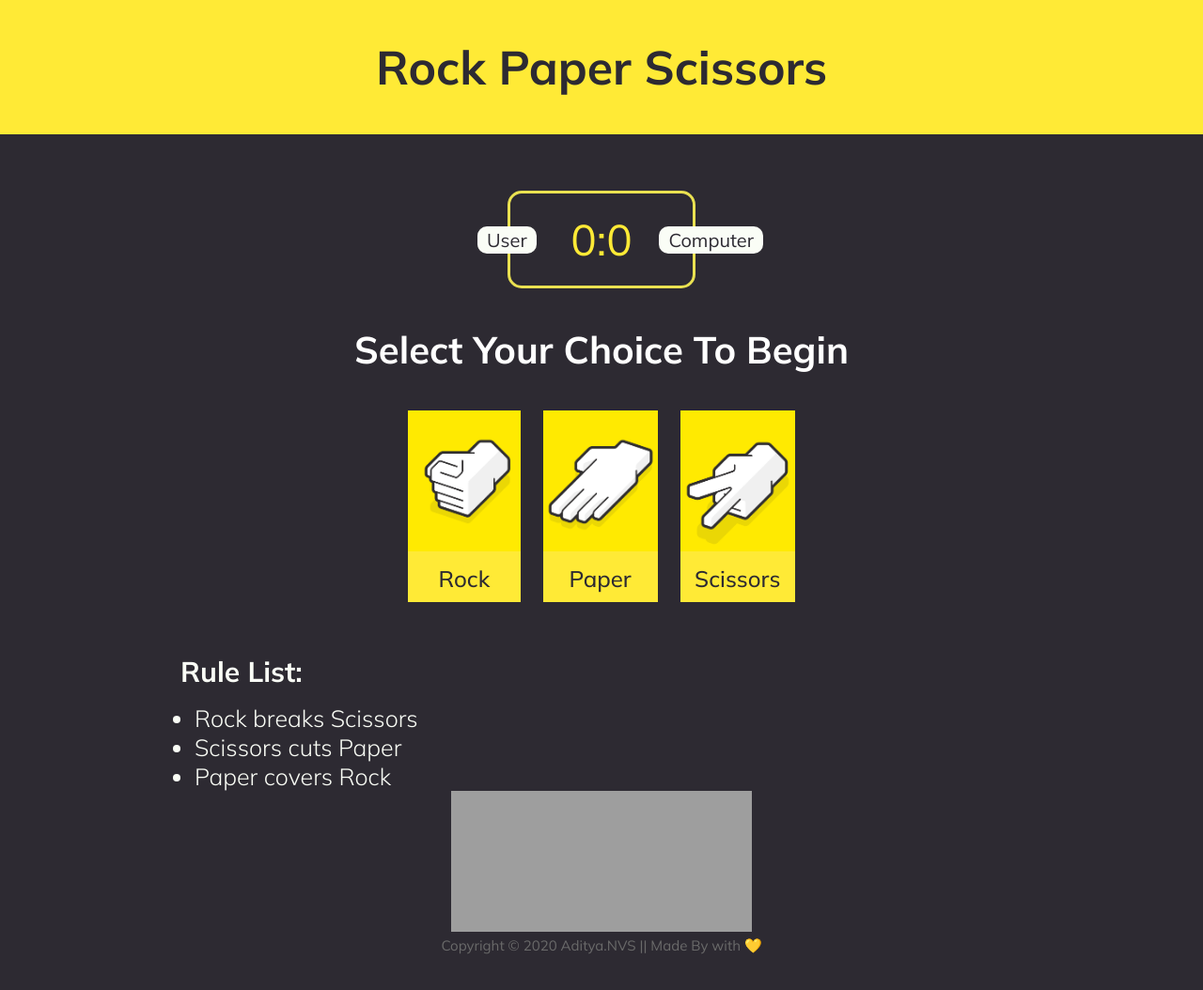
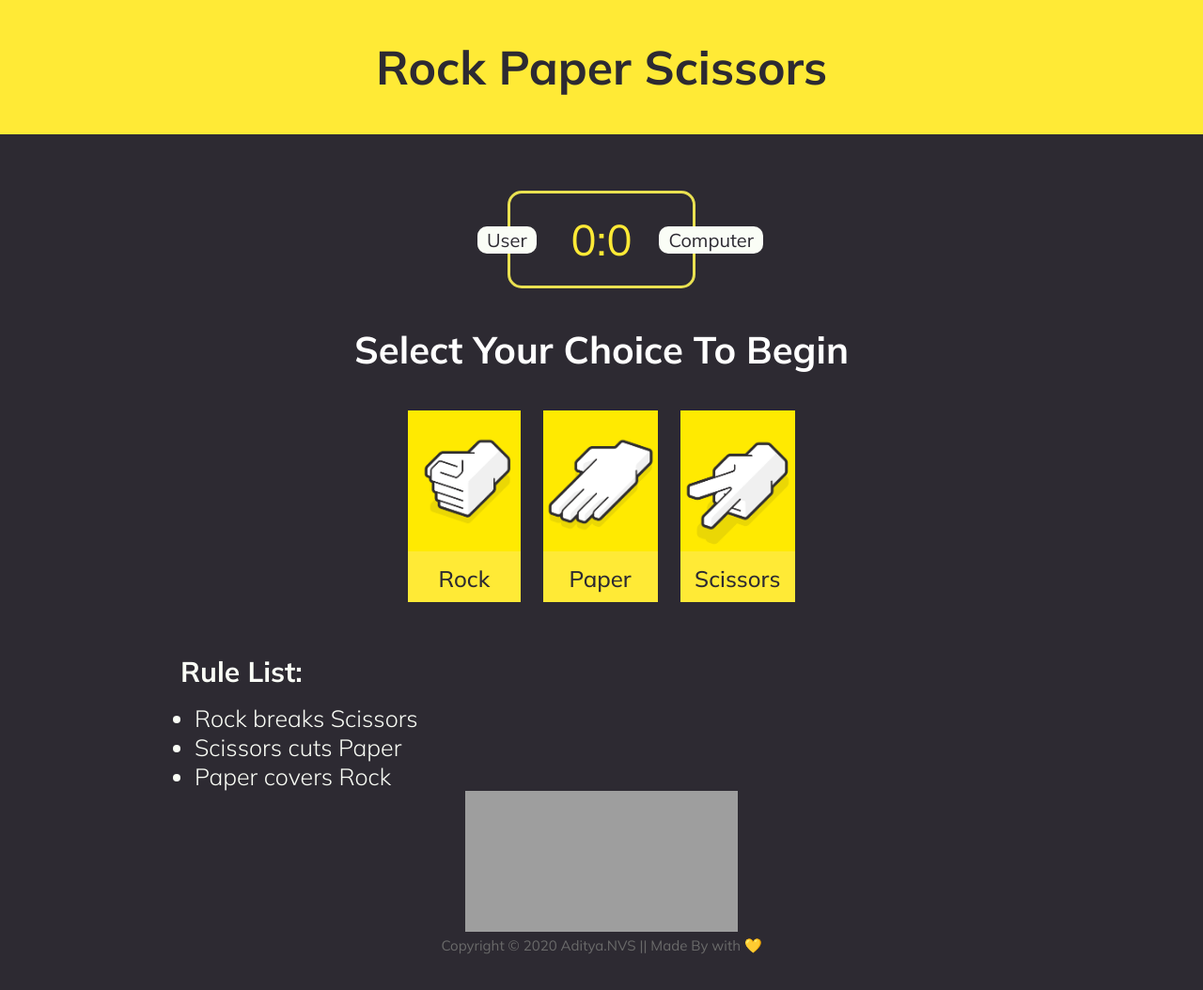
Before and after one commit to theAdityaNVS/rock-paper-scissors-web, a plain HTML site: page index.html in a window 1280 px wide. Shown: the whole page at 94% size. Drawn offline with Linux system fonts and the light colour scheme; grey boxes are pictures that could not be loaded.

Commit message:
some css critical changes 1

```diff
--- a/styles.css
+++ b/styles.css
@@ -136,7 +136,7 @@ footer {
 }
 
 .container img {
-    width: 20rem;
+    width: 290px;
     display: inline-block;
 }
 
```
